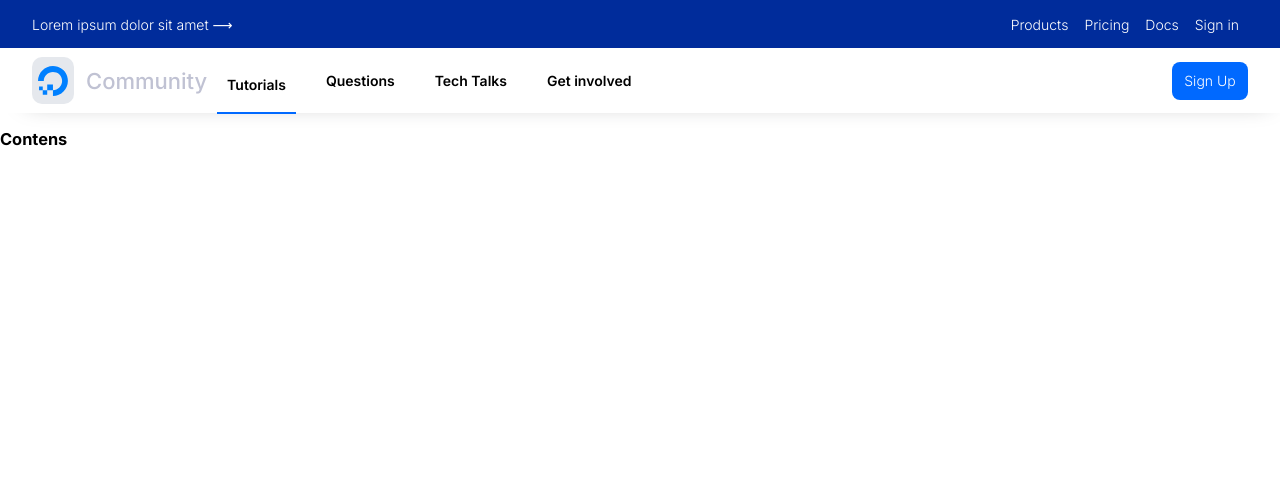
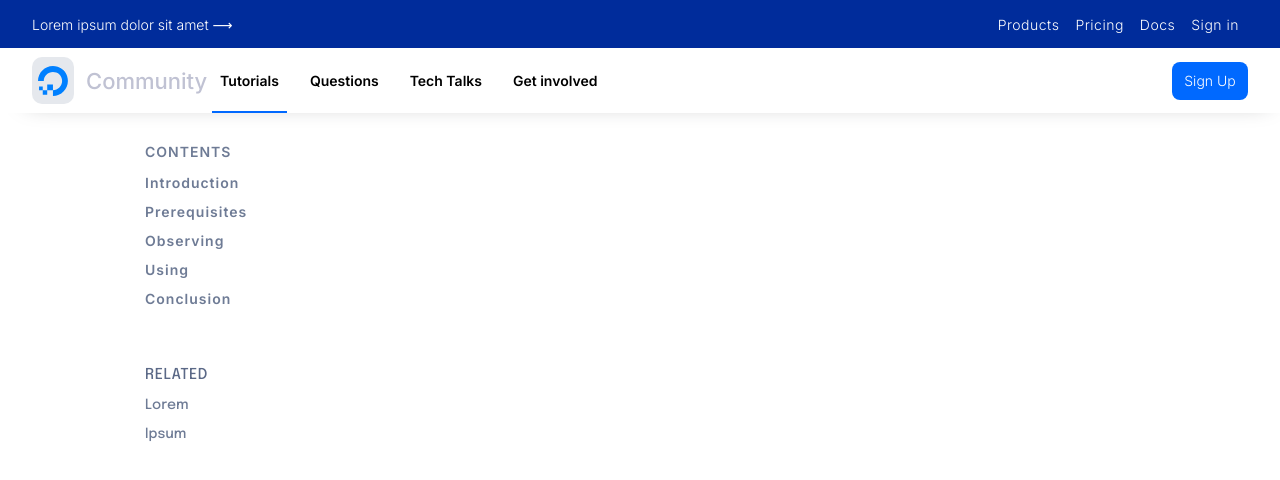
Before and after one commit to Artem5417/blue-site, a plain HTML site: page index.html in a window 1280 px wide. Drawn offline with Linux system fonts and the light colour scheme.

Commit message:
add: left menu

```diff
--- a/index.html
+++ b/index.html
@@ -57,8 +57,46 @@
     </div>
 
 </div>
-        <div class="Content">
-    <h3>Contens</h3>
+        <div class="main">
+            <div class="main-left">
+                <div class="mainitems">
+                    <p>Contents</p>
+                </div>
+                <div class="mainitems">
+                    Introduction
+                </div>
+                <div class="mainitems">
+                    Prerequisites
+                </div>
+                <div class="mainitems">
+                    Observing
+                </div>
+                <div class="mainitems">
+                    Using
+                </div>
+                <div class="mainitems">
+                    Conclusion
+                </div>
+                <div class="Related">
+                    <p>Related</p>
+                </div>
+                <div class="Relateditems">
+                    Lorem
+                </div>
+                <div class="Relateditems">
+                    Ipsum
+                </div>
+
+            </div>
+            <div class="main-right">
+
+            </div>
+
+            </div>
+
+        </div>
+    </div>
+            </div>
         </div>
 
     <style>
@@ -100,6 +138,7 @@
             justify-content: space-between;
         }
         .bar-item {
+            letter-spacing: 0.5px;
             padding-right: 16px;
             display: flex;
             justify-content: space-between;
@@ -149,9 +188,9 @@
             align-items: center;
         }
         .bar2-item {
-            padding-left: 10px;
-            padding-right: 10px;
-            margin-left: 10px;
+            padding-left: 8px;
+            padding-right: 8px;
+            margin-left: 5px;
             margin-right: 10px;
             font-size: 14px;
             font-weight: 600;
@@ -171,10 +210,47 @@
             width: 30px;
         }
         .bluline {
-            padding-bottom: 5px;
+            padding-bottom: 8px;
             border-bottom: solid #0069ff;
             border-width: 2px 10px;
-            padding-top: 15px;
+            padding-top: 9px;
+        }
+        .mainitems {
+            font-family: 'Inter', sans-serif;
+            color: #6e7b95ff;
+            margin-top: 12px;
+        }
+        .main-left {
+            margin-left: 145px;
+            margin-top: 30px;
+            font-family: 'Inter', sans-serif;
+        }.main {
+            font-family: 'Inter', sans-serif;
+        }
+        .Related {
+            font-family: 'Epilogue', sans-serif;
+            color: #5b6987ff;
+            margin-top: 60px;
+            font-weight: 500;
+            font-size: 15px;
+            letter-spacing: 0.5px;
+        }
+        .mainitems {
+            letter-spacing: 1px;
+            font-weight: 600;
+            font-size: 14px;
+        }
+        .Relateditems {
+            color: #6e7b95ff;
+            font-weight:500;
+            font-family: 'Epilogue', sans-serif;
+            margin-top: 15px;
+        }
+        .mainitems p{
+            text-transform: uppercase;
+        }
+        .Related {
+            text-transform: uppercase;
         }
     </style>
 </head>
```
